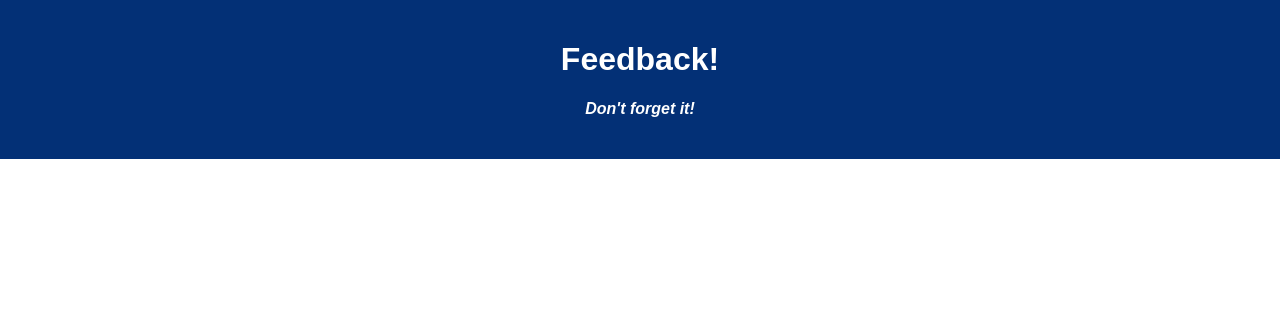
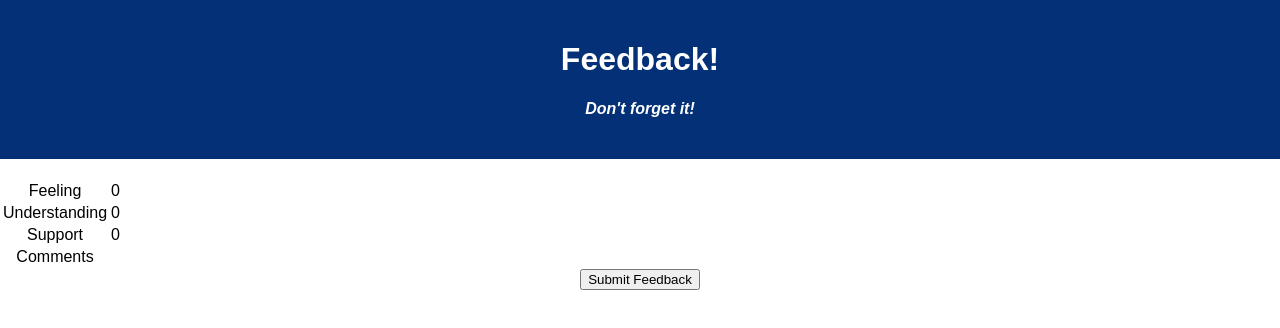
Before and after one commit to Ellusionism/weekend-redux-feedback-loop, a React (Create React App) app: page /#/review in a window 1280 px wide. Shown: the top 328 px of the page. Built offline with nearby package versions, Linux system fonts and the light colour scheme.

Commit message:
added Comments and Review components, tested routes and db connection

```diff
--- a/src/components/App/App.jsx
+++ b/src/components/App/App.jsx
@@ -6,6 +6,7 @@ import Feeling from '../Feeling/Feeling.js';
 import Understanding from '../Understanding/Understanding.js';
 import Support from '../Support/Support.js';
 import Comments from '../Comments/Comments.js';
+import Review from '../Review/Review.js';
 function App() {
 
   const history = useHistory();
@@ -19,7 +20,7 @@ function App() {
         </header>
         <Route exact path = '/'>
           <Link to = '/feeling'>
-            <button>Start Feedback</button>
+            <button>Start New Feedback</button>
           </Link>
         </Route>
         <Route exact path = '/feeling'>
@@ -34,6 +35,9 @@ function App() {
         <Route exact path = '/comments'>
           <Comments />
         </Route>
+        <Route exact path = '/review'>
+          <Review />
+        </Route>
       </div>
     </Router>
   );
--- a/src/components/Comments/Comments.js
+++ b/src/components/Comments/Comments.js
@@ -1,7 +1,36 @@
-
+import { useState } from 'react'
+import { useDispatch } from 'react-redux'
+import { useHistory } from 'react-router-dom'
 
 function Comments() {
-  return;
+  const dispatch = useDispatch();
+  const history = useHistory();
+  const [comments, setComments] = useState('');
+
+  const handleSubmit = (event) => {
+    event.preventDefault();
+    submitComments();
+};
+
+  const submitComments = () => {
+    dispatch({
+      type: 'SUBMIT_COMMENTS',
+      payload: comments
+    })
+    history.push('/review')
+  }
+
+  return(
+    <form onSubmit = {handleSubmit}>
+      <p>Any comments you would like to add?</p>
+      <input
+        value = {comments}
+        type = 'text'
+        onChange = {(event) => setComments(event.target.value)}
+        required />
+        <button type = 'submit'>NEXT</button>
+    </form>
+  );
 };
 
 export default Comments;
--- /dev/null
+++ b/src/components/Review/Review.js
@@ -0,0 +1,59 @@
+import { useHistory } from 'react-router-dom';
+import { useSelector } from 'react-redux';
+import React, { useState, useEffect } from 'react';
+import axios from 'axios';
+
+function Review() {
+
+  const history = useHistory();
+
+  const feeling = useSelector((store) => store.feeling);
+  const understanding = useSelector((store) => store.understanding);
+  const support = useSelector((store) => store.support);
+  const comments = useSelector((store) => store.comments);
+
+  const handleSubmit  = () => {
+    axios({
+      method: 'POST',
+      url: '/feedback',
+      data: {
+        feeling,
+        understanding,
+        support,
+        comments
+      }
+    }).then((res) => {
+      history.push('/submitted');
+    }).catch((err) => {
+      console.error('Error in Review POST: ', err);
+    })
+  };
+
+  return (
+    <>
+      <table>
+      <tbody>
+          <tr>
+            <td>Feeling</td>
+            <td>{feeling}</td>
+          </tr>
+          <tr>
+            <td>Understanding</td>
+            <td>{understanding}</td>
+          </tr>
+          <tr>
+            <td>Support</td>
+            <td>{support}</td>
+          </tr>
+          <tr>
+            <td>Comments</td>
+            <td>{comments}</td>
+          </tr>
+        </tbody>
+      </table>
+      <button onClick = {handleSubmit}>Submit Feedback</button>
+    </>
+  )
+}
+
+export default Review;
```
Also changed, not shown: src/components/Submitted/Submitted.js (added), 2 other files (tests, documents, lock files or other folders).
